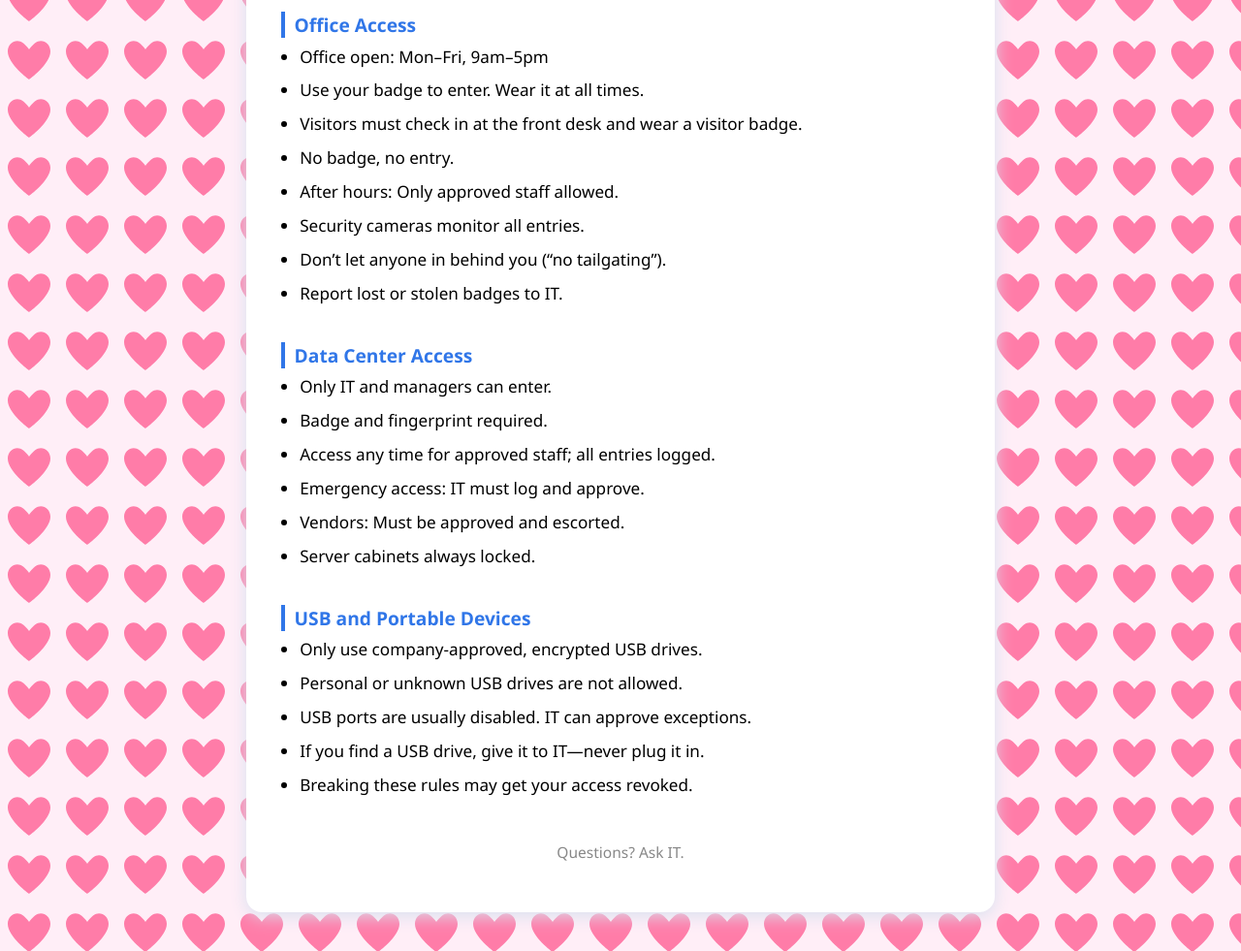
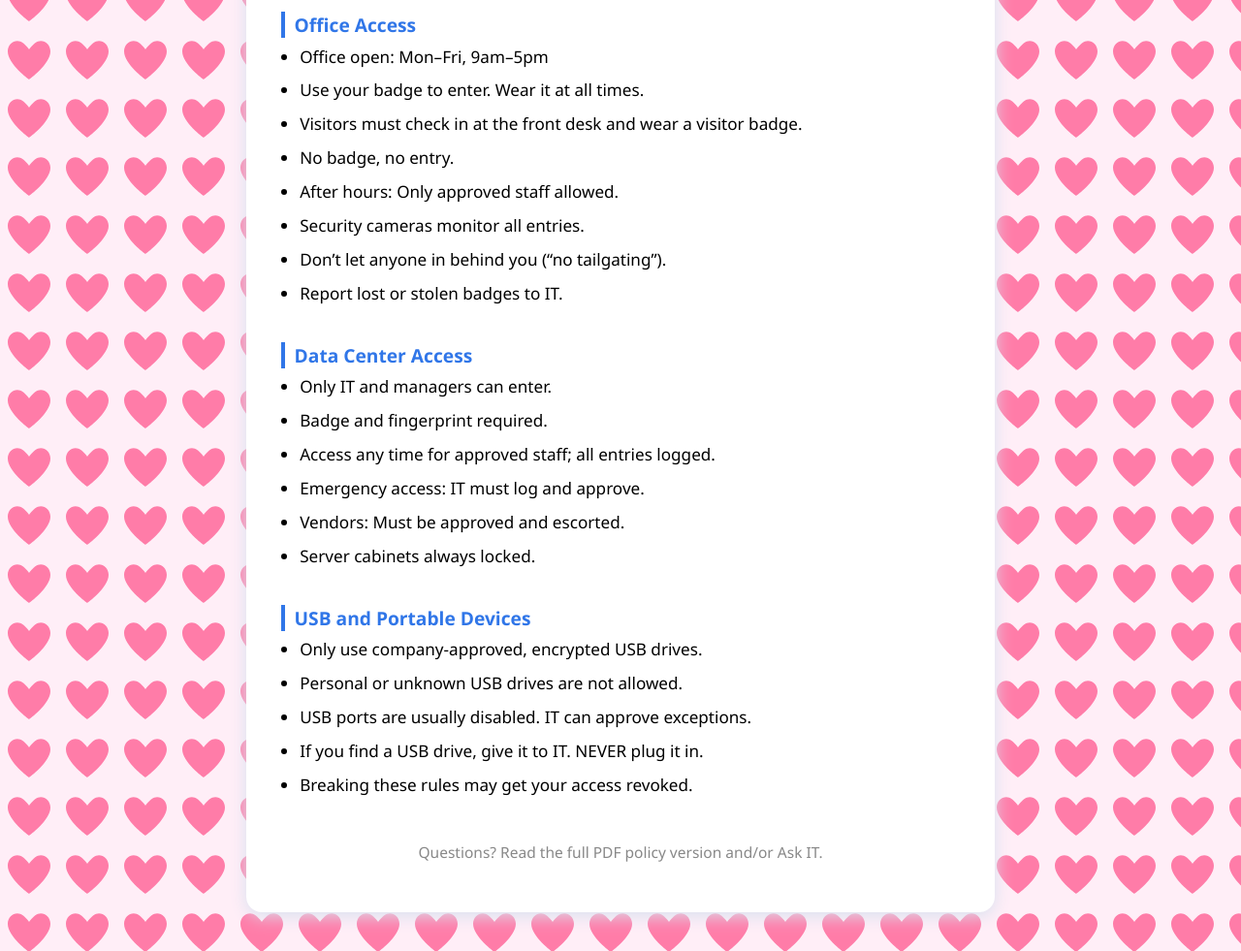
Before and after one commit to MKudanova/nerdherdtech-, a plain HTML site: page index.html in a window 1280 px wide. Shown: the part 206-1187 px from the top of the page at 97% size. Drawn offline with Linux system fonts and the light colour scheme.

Commit message:
Update index.html

```diff
--- a/index.html
+++ b/index.html
@@ -90,12 +90,12 @@
             <li>Only use company-approved, encrypted USB drives.</li>
             <li>Personal or unknown USB drives are not allowed.</li>
             <li>USB ports are usually disabled. IT can approve exceptions.</li>
-            <li>If you find a USB drive, give it to IT—never plug it in.</li>
+            <li>If you find a USB drive, give it to IT. NEVER plug it in.</li>
             <li>Breaking these rules may get your access revoked.</li>
         </ul>
 
         <p class="footer">
-            Questions? Ask IT.
+            Questions? Read the full PDF policy version and/or Ask IT.
         </p>
     </div>
 </body>
```
